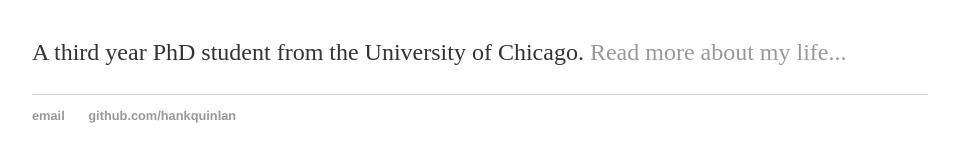
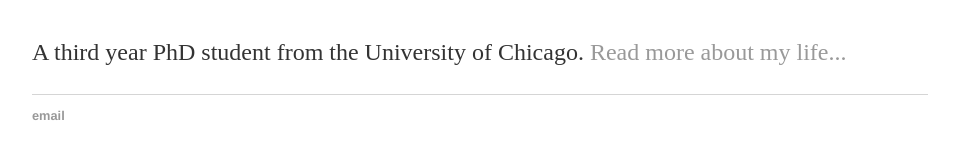
Before and after one commit to silvaurus/silvaurus.github.io, a Jekyll site: the page built from index.html, in a window 1280 px wide. Shown: the part 161-323 px from the top of the page, without its empty margins (160-1119 px from the left). Built offline with Jekyll 4.4.1, drawn with Linux system fonts in a browser that asks for light colours.

Commit message:
Update default.html

```diff
--- a/_layouts/default.html
+++ b/_layouts/default.html
@@ -21,8 +21,7 @@
 			</div><!-- /.container -->
 			<footer>
 	    		<ul>
-	        		<li><a href="mailto:hankquinlanhub@gmail.com">email</a></li>
-	        		<li><a href="https://github.com/hankquinlan">github.com/hankquinlan</a></li>
+	        		<li><a href="mailto:yiizy@uchicago.edu">email</a></li>
 				</ul>
 			</footer>
 		</body>
```
